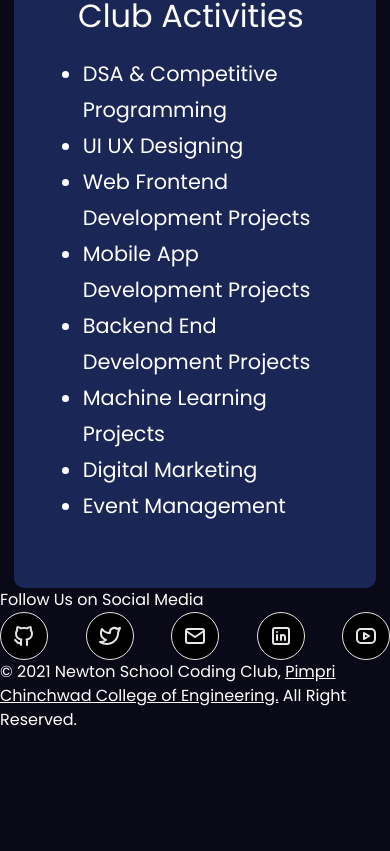
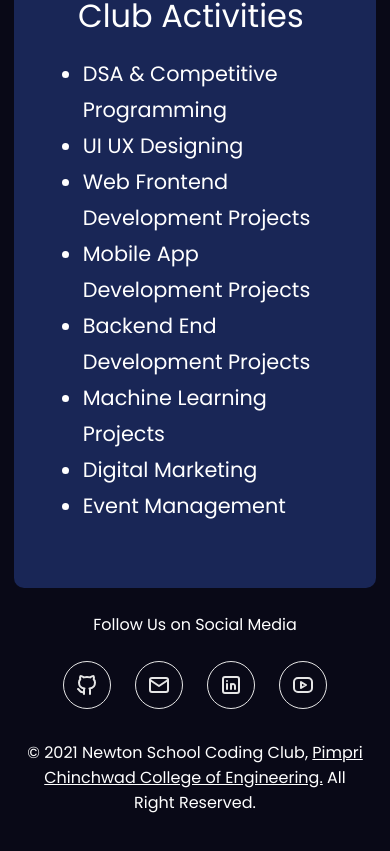
Before and after one commit to nsccpccoe/nscc-frontend, a Next.js app: page / in a window 390 px wide. Shown: the part 2949-3800 px from the top of the page. Built offline with nearby package versions, Linux system fonts and the light colour scheme; no server answers.

Commit message:
fixed footer bug

```diff
--- a/Components/Footer/Footer.module.css
+++ b/Components/Footer/Footer.module.css
@@ -1,96 +1,19 @@
-@import url("https://fonts.googleapis.com/css2?family=Poppins:wght@300;400&family=Raleway&display=swap");
-
 .footer {
-  font-family: "Poppins", sans-serif;
-  font-style: normal;
-  font-weight: 400;
-  font-size: 16px;
-  line-height: 24px;
-
-  position: absolute;
-  bottom: 0;
-  width: 100%;
-  height: 256px;
+  position: relative;
+  display: flex;
+  flex-direction: column;
+  align-items: center;
+  text-align: center;
+  gap: 24px;
+  padding: 24px;
 }
 
 .icons {
   display: flex;
-  justify-content: space-between;
+  justify-content: center;
   gap: 24px;
 }
 
-.upperfooter {
-  display: flex;
-  flex-direction: column;
-  align-items: center;
-  padding: 0;
-  gap: 24px;
-  height: 96px;
-}
-
-.lowerfooter {
-  color: white;
-  position: absolute;
-  width: 768px;
-  height: 24px;
-  left: calc(50% - 768px / 2 - 1px);
-  text-align: center;
-  padding: 68px 0px;
-}
-
-.pccoelink {
+.footer a {
   color: white;
 }
-
-.icons a {
-  position: relative;
-  display: block;
-  width: 48px;
-  height: 48px;
-  text-align: center;
-  line-height: 63px;
-  background: #000000;
-  border-radius: 50%;
-  font-size: 30px;
-  color: #000000;
-  transition: 0.5s;
-}
-
-.icons a::before {
-  content: "";
-  position: absolute;
-  top: 0;
-  left: 0;
-  width: 100%;
-  height: 100%;
-  border-radius: 48px;
-  background: hsl(234, 50%, 35%);
-  transition: 0.5s;
-  transform: scale(0.9);
-  z-index: -1;
-}
-
-.icons a:hover::before {
-  transform: scale(1.1);
-  box-shadow: 0 0 15px hsl(234, 50%, 35%);
-}
-
-.icons a:hover {
-  color: hsl(234, 50%, 35%);
-  box-shadow: 0 0 5px hsl(234, 50%, 35%);
-  text-shadow: 0 0 5px hsl(234, 50%, 35%);
-}
-
-@media only screen and (max-width: 768px) {
-  .footer {
-    width: 100%;
-  }
-
-  .lowerfooter {
-    position: relative;
-    left: 0;
-    width: 90%;
-    text-align: center;
-    margin: auto;
-  }
-}
--- a/Components/Footer/Footer.tsx
+++ b/Components/Footer/Footer.tsx
@@ -1,12 +1,10 @@
 import React from 'react'
 import styles from './Footer.module.css'
-
 
 const Footer = () => {
   return (
     <div className={styles.footer}>
       <p>Follow Us on Social Media</p>
-
       <div className={styles.icons}>
         <a href="https://github.com/nsccpccoe" target="_blank" rel="noreferrer">
           <svg width="48" height="48" viewBox="0 0 48 48" fill="none" xmlns="http://www.w3.org/2000/svg">
@@ -15,12 +13,12 @@ const Footer = () => {
           </svg>
         </a>
 
-                <a href="#">
+        {/* <a href="#">
             <svg width="48" height="48" viewBox="0 0 48 48" fill="none" xmlns="http://www.w3.org/2000/svg">
                 <path d="M34 16.01C33 16.5 32.02 16.699 31 17C29.879 15.735 28.217 15.665 26.62 16.263C25.023 16.861 23.977 18.323 24 20V21C20.755 21.083 17.865 19.605 16 17C16 17 11.818 24.433 20 28C18.128 29.247 16.261 30.088 14 30C17.308 31.803 20.913 32.423 24.034 31.517C27.614 30.477 30.556 27.794 31.685 23.775C32.0218 22.5527 32.189 21.2899 32.182 20.022C32.18 19.773 33.692 17.25 34 16.009V16.01Z" stroke="#E6E6E6" strokeWidth="2" strokeLinecap="round" strokeLinejoin="round" />
                 <rect x="0.5" y="0.5" width="47" height="47" rx="23.5" stroke="#E6E6E6" />
             </svg>
-                </a>
+        </a> */}
 
         <a href="mailto:nscc@pccoepune.org" target="_blank" rel="noreferrer">
           <svg width="48" height="48" viewBox="0 0 48 48" fill="none" xmlns="http://www.w3.org/2000/svg">
@@ -45,12 +43,8 @@ const Footer = () => {
             <rect x="0.5" y="0.5" width="47" height="47" rx="23.5" stroke="#E6E6E6" />
           </svg>
         </a>
-
       </div>
-
-            <p>
-                © 2021 Newton School Coding Club, <a className={styles.pccoelink} href="http://www.pccoepune.com/" target="_blank" rel="noreferrer">Pimpri Chinchwad College of Engineering.</a> All Right Reserved.
-            </p>
+      <p>© 2021 Newton School Coding Club, <a className={styles.pccoelink} href="http://www.pccoepune.com/" target="_blank" rel="noreferrer">Pimpri Chinchwad College of Engineering.</a> All Right Reserved.</p>
     </div>
   )
 }
```
Lines whose indentation alone changed are shown as unchanged.
